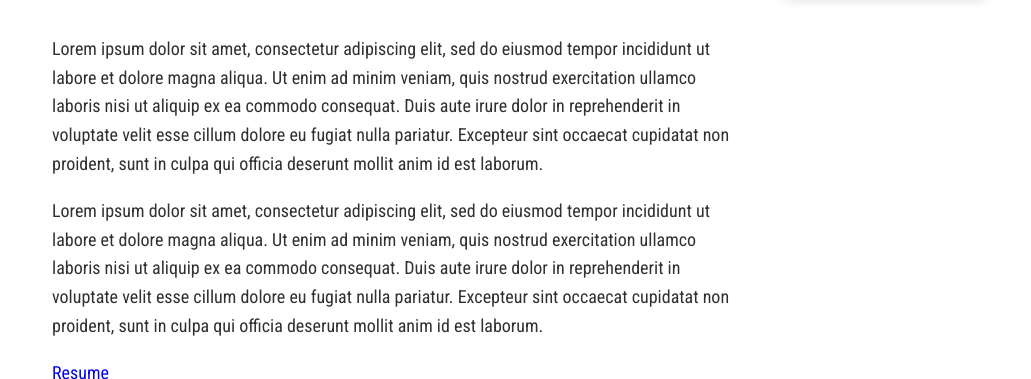
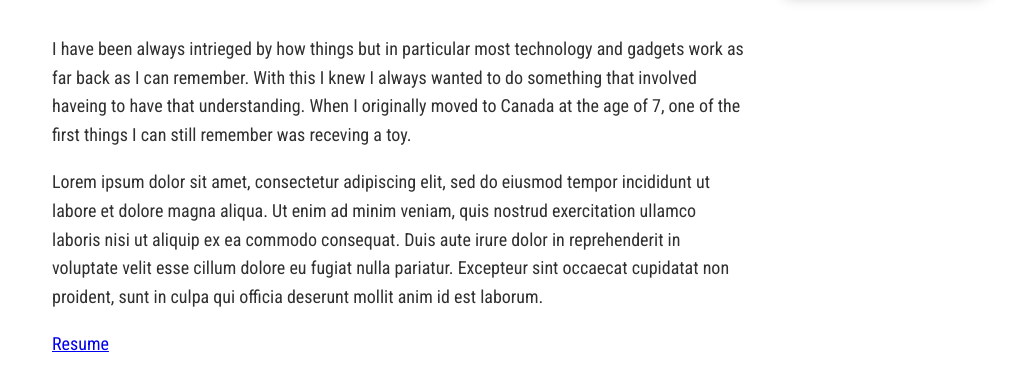
Before and after one commit to taiwoakinwale/taiwoakinwale.github.io, a plain HTML site: page index.html in a window 1280 px wide. Shown: the part 859-1238 px from the top of the page, without its empty margins (124-1155 px from the left). Drawn offline with nearby package versions, Linux system fonts and the light colour scheme; a script that the page names is missing.

Commit message:
about me update

```diff
--- a/index.html
+++ b/index.html
@@ -76,13 +76,11 @@
 
 			<div class="about-me__body">
 				<p>
-					Lorem ipsum dolor sit amet, consectetur adipiscing elit, sed do
-					eiusmod tempor incididunt ut labore et dolore magna aliqua. Ut enim ad
-					minim veniam, quis nostrud exercitation ullamco laboris nisi ut
-					aliquip ex ea commodo consequat. Duis aute irure dolor in
-					reprehenderit in voluptate velit esse cillum dolore eu fugiat nulla
-					pariatur. Excepteur sint occaecat cupidatat non proident, sunt in
-					culpa qui officia deserunt mollit anim id est laborum.
+					I have been always intrieged by how things but in particular most
+					technology and gadgets work as far back as I can remember. With this I
+					knew I always wanted to do something that involved haveing to have
+					that understanding. When I originally moved to Canada at the age of 7,
+					one of the first things I can still remember was receving a toy.
 				</p>
 				<p>
 					Lorem ipsum dolor sit amet, consectetur adipiscing elit, sed do
```
